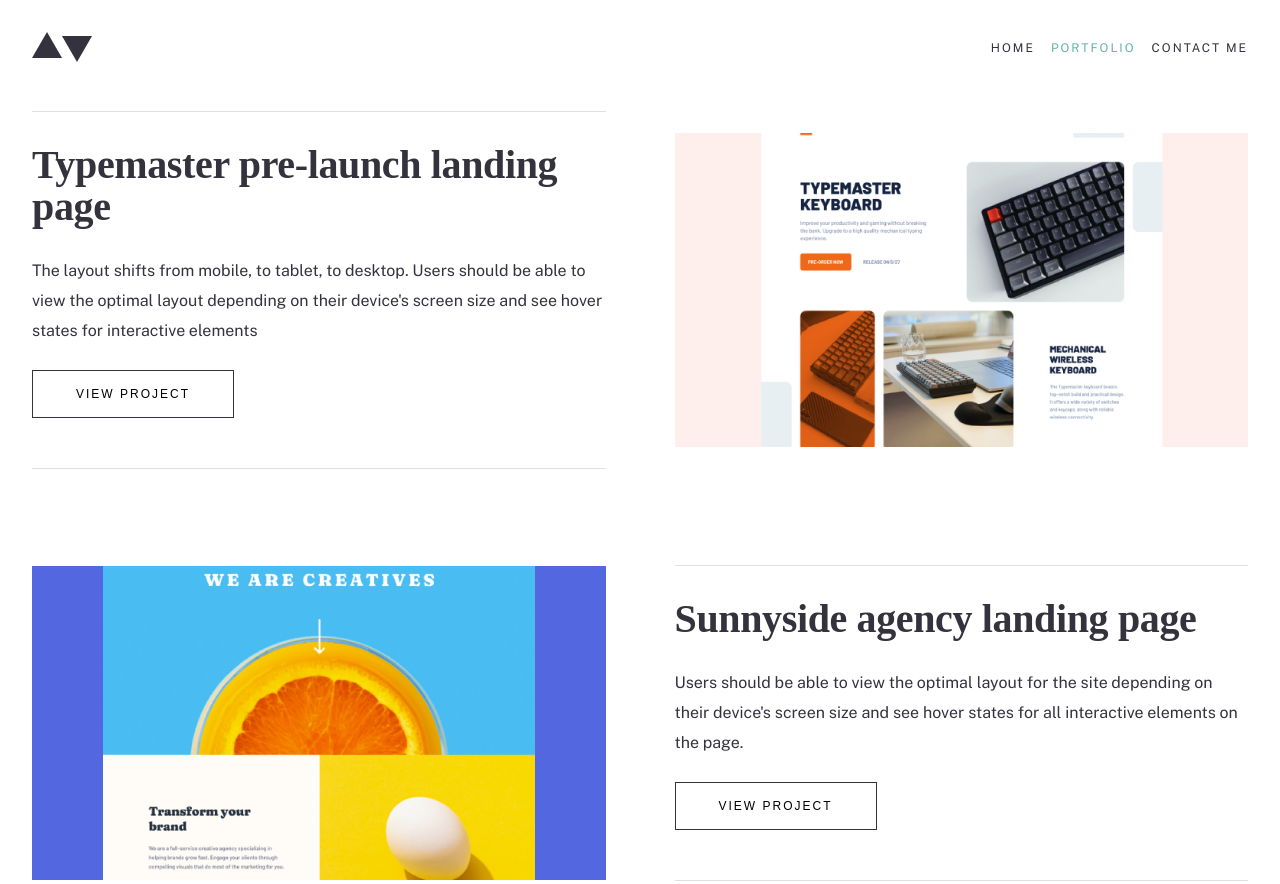
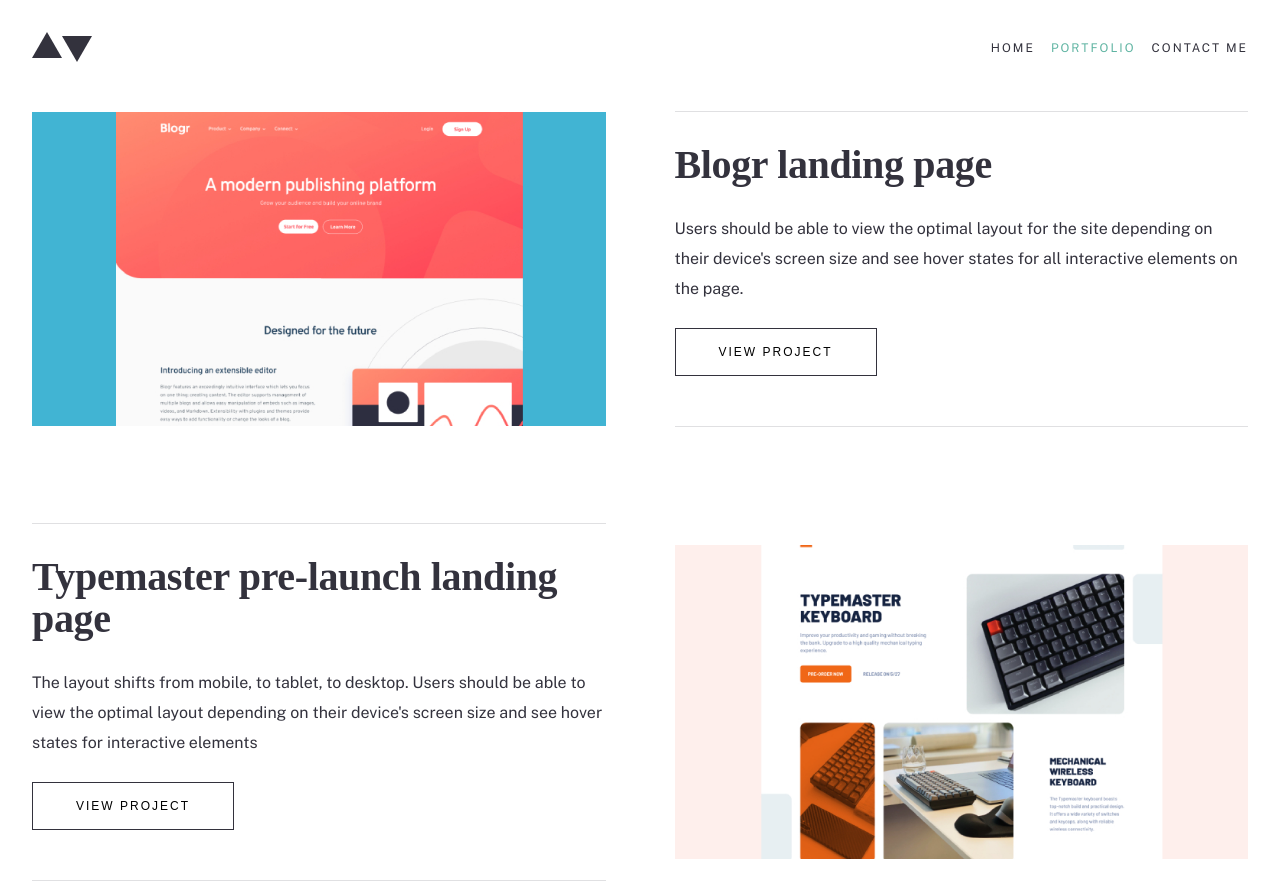
Before and after one commit to natalliasdh/minimalist, a plain HTML site: page portfolio.html in a window 1280 px wide. Shown: the top 884 px of the page. Drawn offline with nearby package versions, Linux system fonts and the light colour scheme; a web font is replaced by a local one.

Commit message:
Blogr project added

```diff
--- a/assets/css/style.css
+++ b/assets/css/style.css
@@ -405,6 +405,10 @@
                                                         background-image: url('../images/portfolio/typemaster.jpg');
                                                     }
 
+                                                    .photo.manage.blogr {
+                                                        background-image: url('../images/portfolio/blogr.jpg');
+                                                    }
+
                                                     @media only screen and (min-width:500px) {
                                                         .photo.manage {
                                                             width: 100%;
--- a/portfolio.html
+++ b/portfolio.html
@@ -34,6 +34,19 @@
 
     </nav>
     <main>
+
+        <div class="infophoto portfolio">
+            <div class="photo manage blogr"></div>
+            <div class="info portfolio">
+                <h1 id="section2">Blogr landing page</h1>
+
+                <p>Users should be able to view the optimal layout for the site depending on their device's screen size and see hover states for all interactive elements on the page.</p>
+
+                <a href="https://natalliasdh.github.io/blogr/" target="_blank"> <button class="goport">  View Project</button></a>
+            </div>
+        </div>
+
+        <!------------------------------------------------------------------------------------------------------------------------->
 
         <div class="infophoto portfolio reverse">
             <div class="photo manage typemaster reverse"></div>
```
Also changed, not shown: assets/images/portfolio/blogr.jpg (added).
